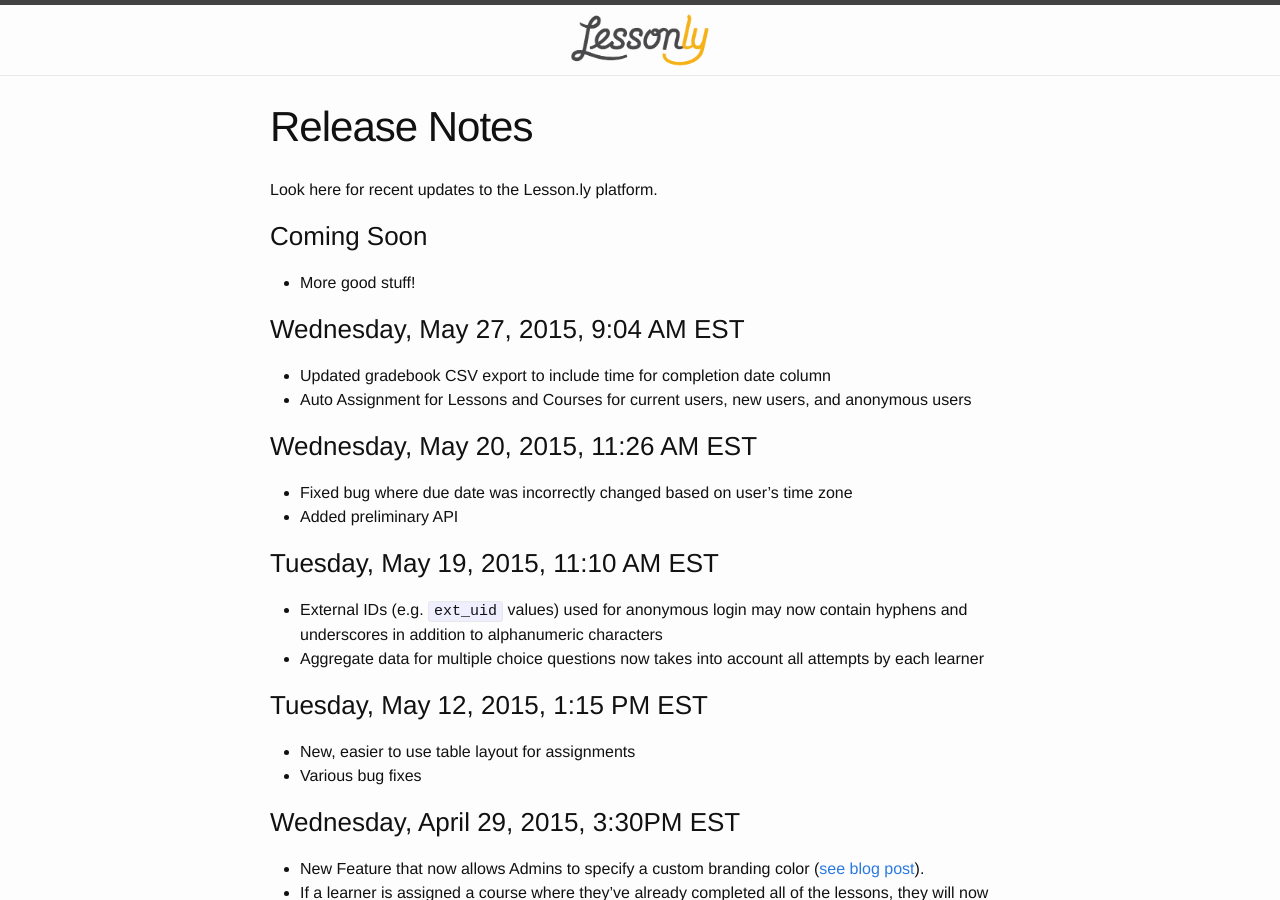
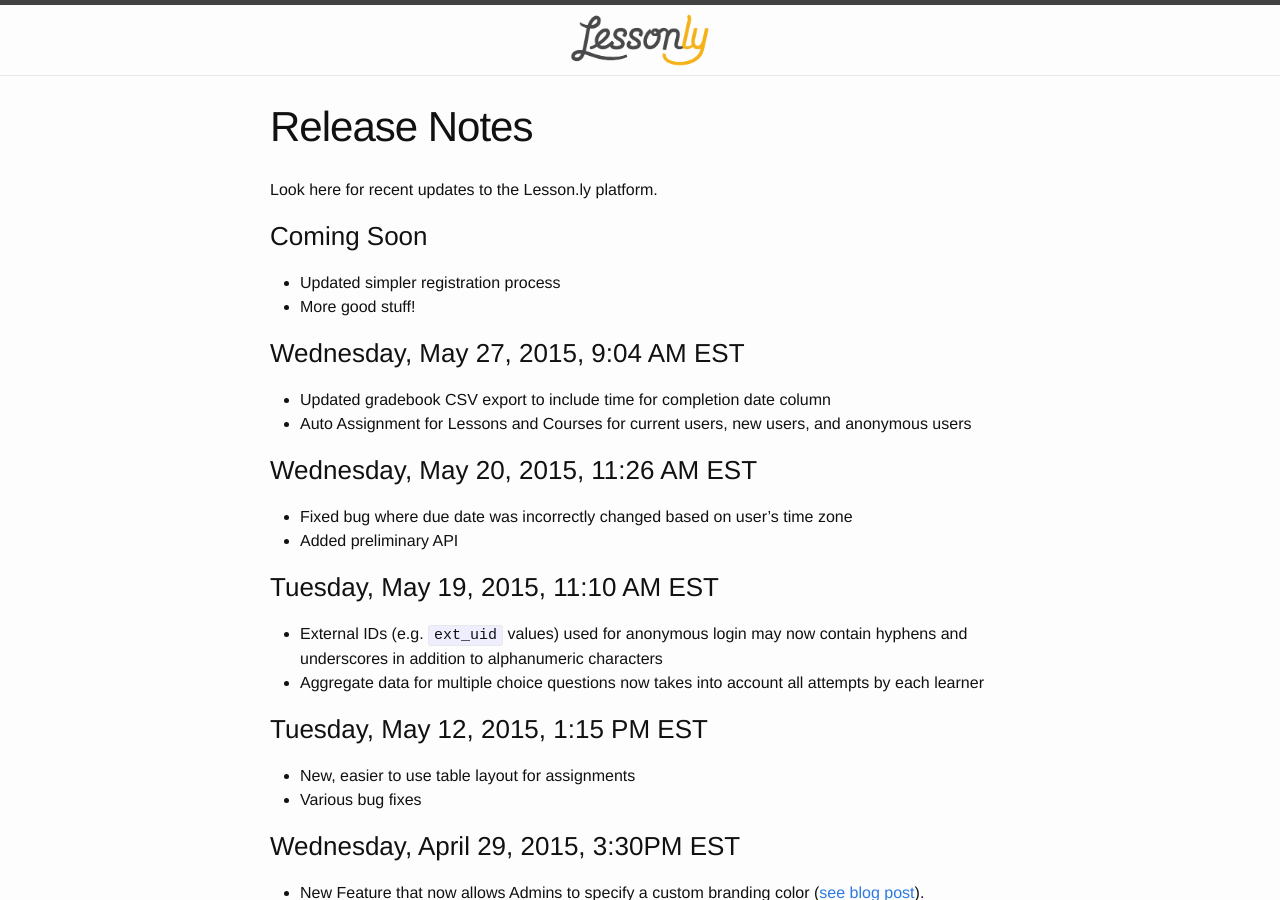
Before and after one commit to isabella232/lessonly.github.io, a Jekyll site: the page built from release-notes.md, in a window 1280 px wide and 900 px high. Built offline with Jekyll 4.4.1, drawn with Linux system fonts in a browser that asks for light colours.

Commit message:
Updated registration process

```diff
--- a/release-notes.md
+++ b/release-notes.md
@@ -8,6 +8,7 @@
 
 ### Coming Soon
 
+- Updated simpler registration process
 - More good stuff!
 
 ### Wednesday, May 27, 2015, 9:04 AM EST
```
